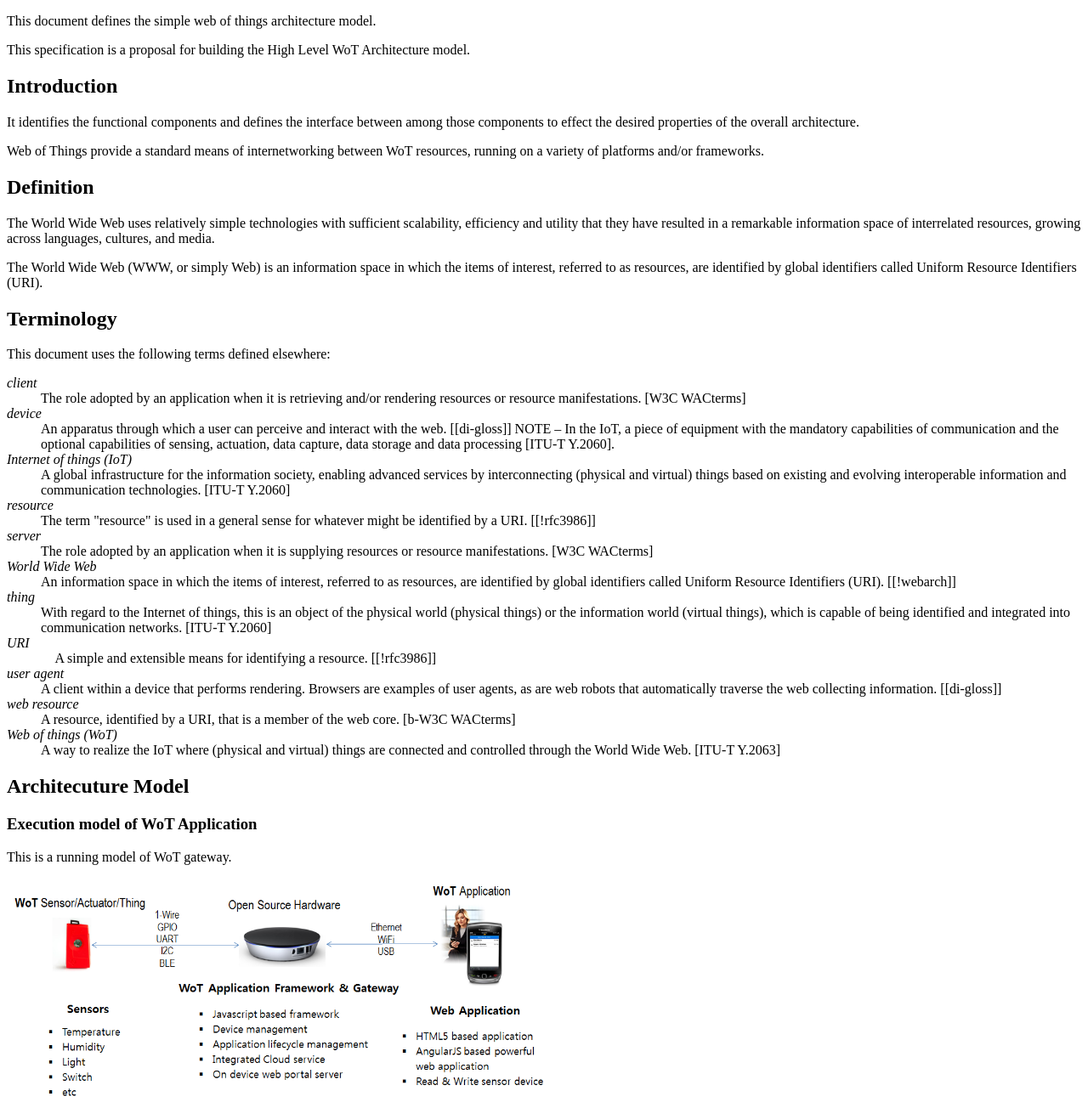
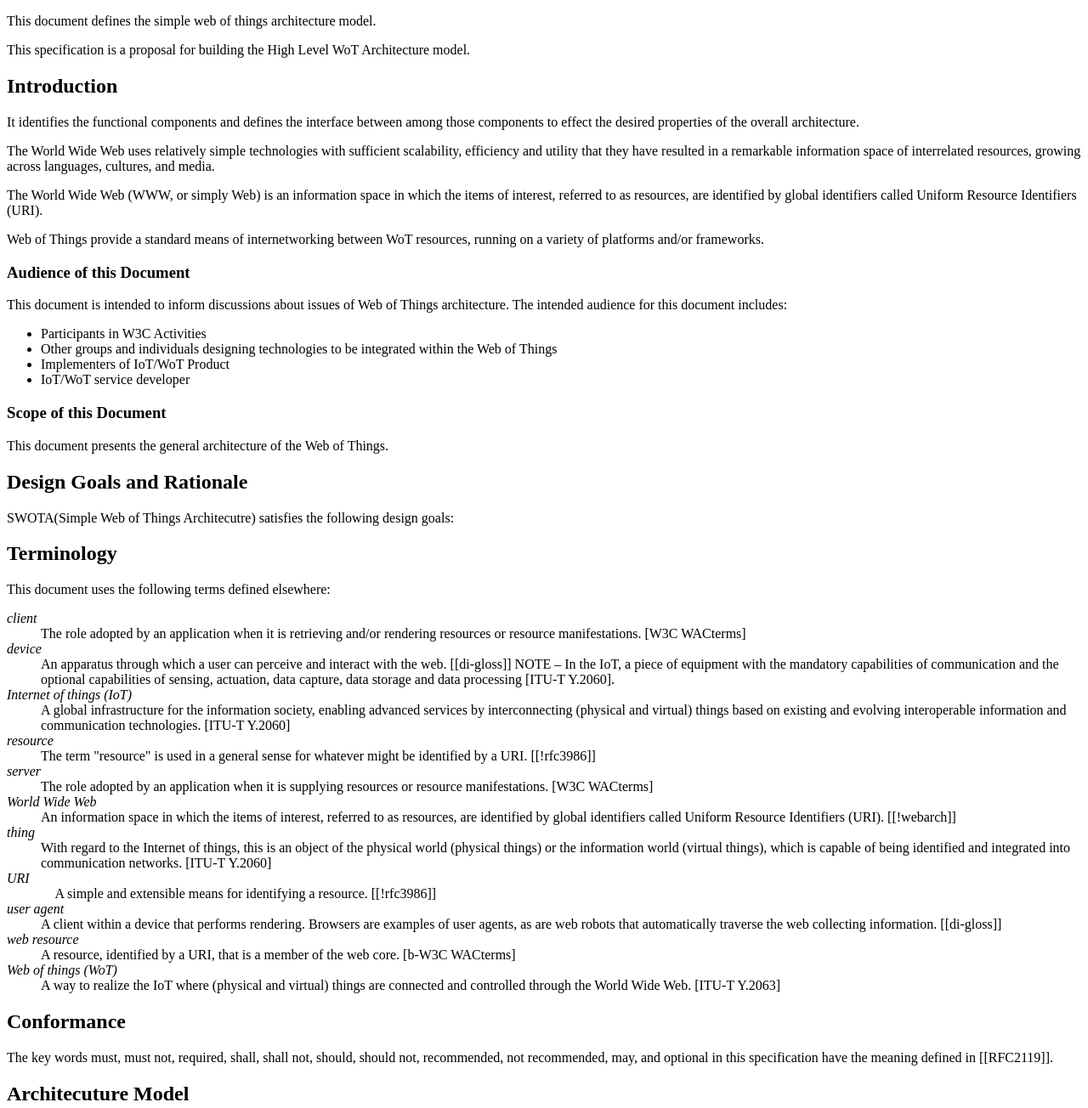
Before and after one commit to hollobit/swot-model, a plain HTML site: page index.html in a window 1280 px wide. Shown: the top 1304 px of the page at 85% size. Drawn offline with Linux system fonts and the light colour scheme.

Commit message:
editorial

```diff
--- a/index.html
+++ b/index.html
@@ -65,19 +65,40 @@
 		It identifies the functional components and defines the interface between among those components to effect the desired properties of the overall architecture.
       </p>
 	<p>
-	Web of Things provide a standard means of internetworking between WoT resources, running on a variety of platforms and/or frameworks.
-	</p>
-	</section>
-
-    <section class='informative'>
-	<h2>Definition</h2>
-	<p>
 	The World Wide Web uses relatively simple technologies with sufficient scalability, efficiency and utility that they have resulted in a remarkable information space of interrelated resources, growing across languages, cultures, and media.
 	</P>
 	<p>
 	The World Wide Web (WWW, or simply Web) is an information space in which the items of interest, referred to as resources, are identified by global identifiers called Uniform Resource Identifiers (URI).
 	</p>
+	<p>
+	Web of Things provide a standard means of internetworking between WoT resources, running on a variety of platforms and/or frameworks.
+	</p>
+		<section>
+			<h3>Audience of this Document</h3>
+			<p>
+				This document is intended to inform discussions about issues of Web of Things architecture. The intended audience for this document includes:
+			</p>
+			<ul>
+				<li>Participants in W3C Activities</li>
+				<li>Other groups and individuals designing technologies to be integrated within the Web of Things</li>
+				<li>Implementers of IoT/WoT Product</li>
+				<li>IoT/WoT service developer</li>
+				</ul>
+			</section>
+		<section>
+			<h3>Scope of this Document</h3>
+			<p>
+			This document presents the general architecture of the Web of Things.
+			</p>
+		</section>
 	</section>
+
+  <section class='informative'>
+      <h2>Design Goals and Rationale</h2>
+      <p>
+      	SWOTA(Simple Web of Things Architecutre) satisfies the following design goals:
+      	</p>
+    </section>
 
     <section>
 	<h2>Terminology</h2>
@@ -121,6 +142,13 @@
 	</dd>
 	</dL>
 	</section>
+
+    <section>
+    <h2>Conformance</h2>
+		<p>
+		The key words must, must not, required, shall, shall not, should, should not, recommended, not recommended, may, and optional in this specification have the meaning defined in [[RFC2119]].
+		</p>
+		</section>
 
     <section>
     <h2>Architecuture Model</h2>
```
Also changed, not shown: 1 other file.
